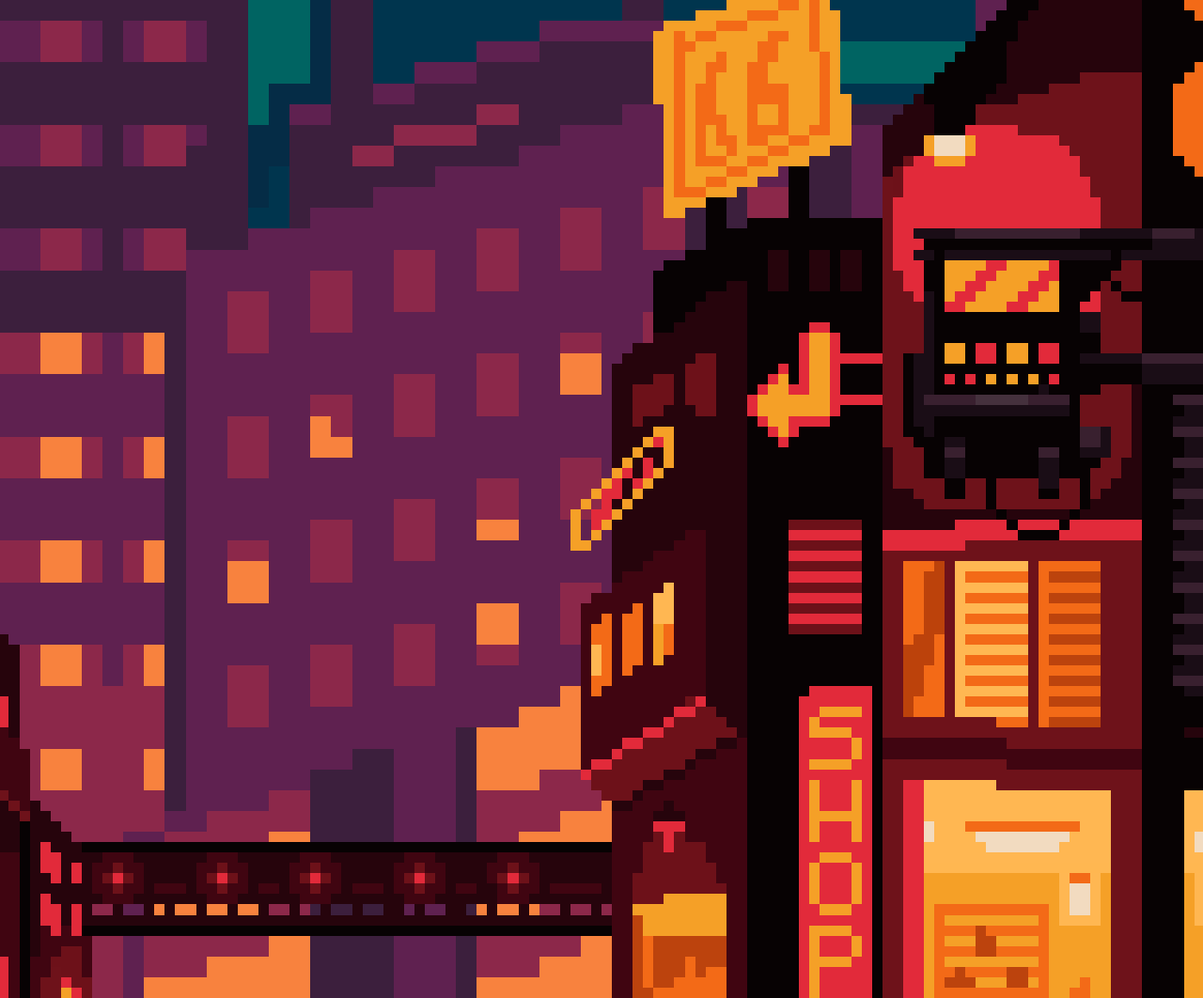
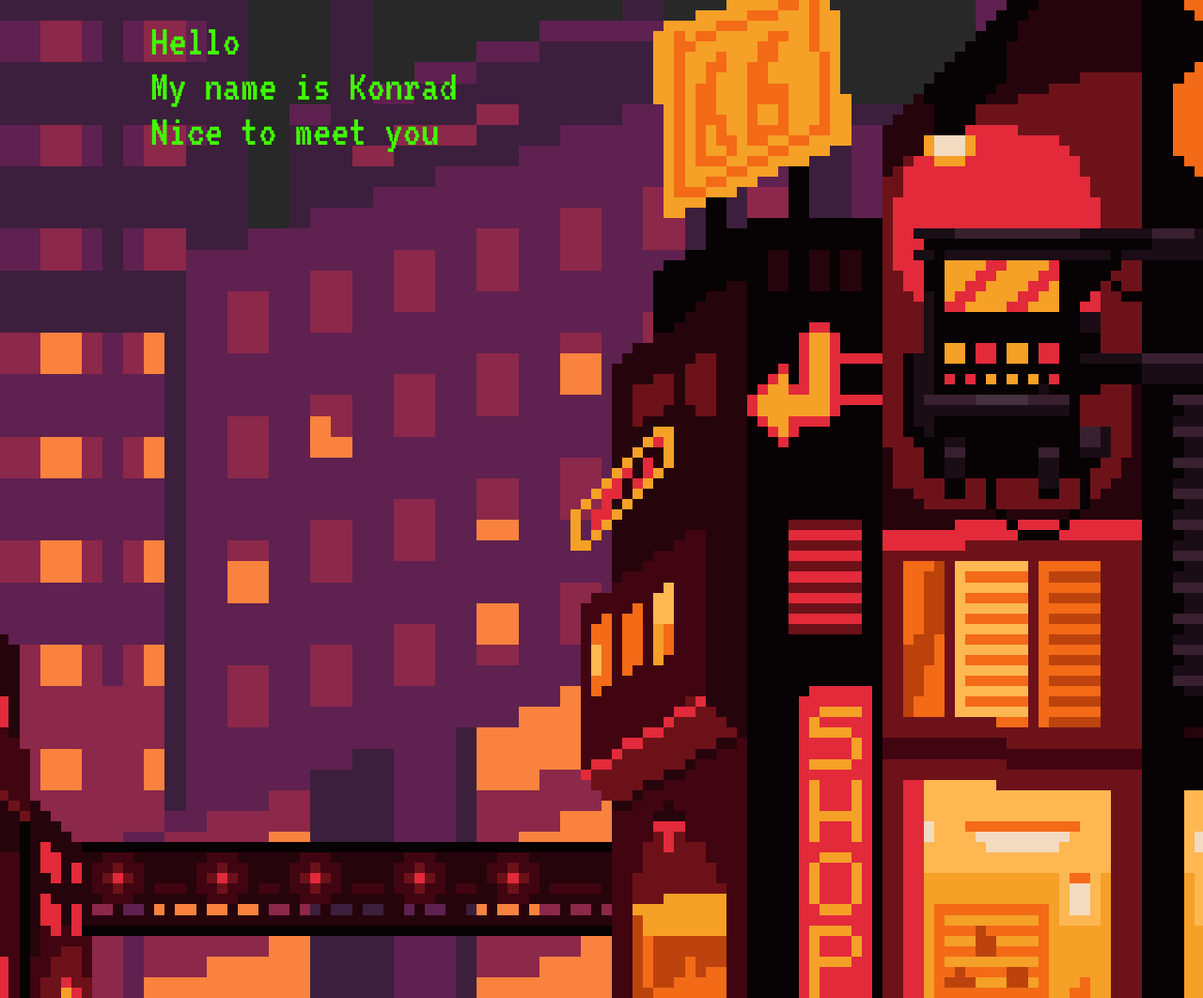
Before and after one commit to lethiandev/lethiandev.github.io, a Jekyll site: the page built from index.html, in a window 1280 px wide. Shown: the whole page at 94% size. Built offline with Jekyll 4.4.1, drawn with Linux system fonts in a browser that asks for light colours.

Commit message:
Add terminal style heading

```diff
--- a/_includes/parallax.html
+++ b/_includes/parallax.html
@@ -1,4 +1,9 @@
 <div class="parallax">
+  <div class="container">
+    <p class="terminal">
+      Hello<br>My name is Konrad<br>Nice to meet you
+    </p>
+  </div>
   <div class="parallax-layer"></div>
   <div class="parallax-layer"></div>
   <div class="parallax-layer"></div>
--- a/_sass/_theme.scss
+++ b/_sass/_theme.scss
@@ -1,5 +1,6 @@
 html, body {
-  font-family: 'Quicksand', sans-serif;
+  //font-family: 'Quicksand', sans-serif;
+  font-family: 'VT323', monospace;
   overflow: hidden;
 }
 
@@ -10,6 +11,29 @@
   perspective: 1px;
   perspective-origin: center;
   transform-style: preserve-3d;
+}
+
+.container {
+  margin: 0 auto;
+  padding: 20px;
+  max-width: 960px;
+}
+
+.terminal {
+  font-size: 36pt;
+  color: #40ff00;
+
+  &:after {
+    content: "|";
+    font-weight: 700;
+    display: inline;
+    animation: blinking step-start 1s infinite;
+  }
+}
+
+@keyframes blinking {
+  50% { opacity: 1.0; }
+  100% { opacity: 0.0; }
 }
 
 .parallax {
```
